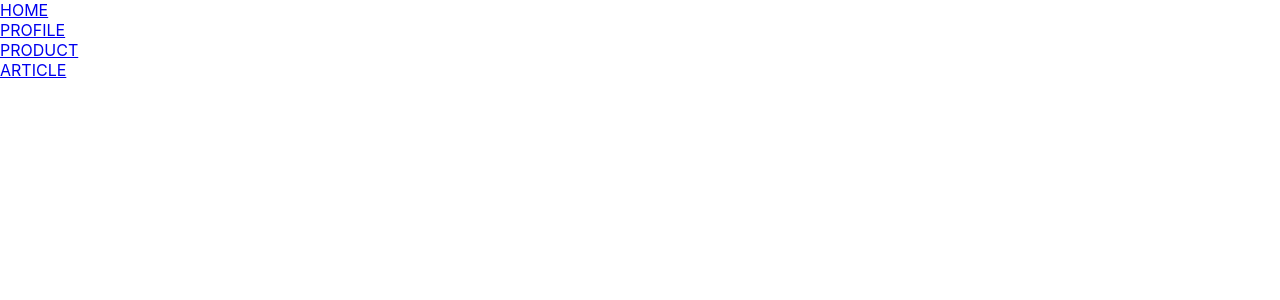
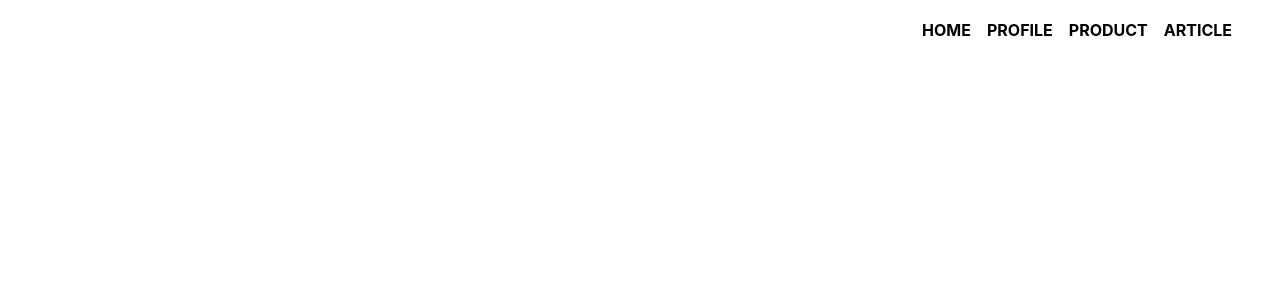
Before and after one commit to ikkei12/portfolio21_app, a Nuxt app: page / in a window 1280 px wide. Shown: the top 300 px of the page. Built offline with nearby package versions, Linux system fonts and the light colour scheme.

Commit message:
add header style

```diff
--- a/layouts/Header.vue
+++ b/layouts/Header.vue
@@ -4,8 +4,9 @@
       v-for="(item, i) in headerItems"
       :key="'item' + i"
       :to="item.path"
+      class="link"
     >
-      <p>{{ item.title }}</p>
+      <p class="link__text">{{ item.title }}</p>
     </nuxt-link>
   </header>
 </template>
@@ -38,9 +39,22 @@ export default defineComponent({
   },
 })
 </script>
-<style scoped>
+<style scoped lang="scss">
 .header {
   position: fixed;
   top: 0;
+  right: 0;
+  display: flex;
+  align-items: center;
+  height: 60px;
+  padding-right: 32px;
+  .link {
+    margin-right: 16px;
+    text-decoration: none;
+    .link__text {
+      font-weight: bold;
+      color: black;
+    }
+  }
 }
 </style>
```
